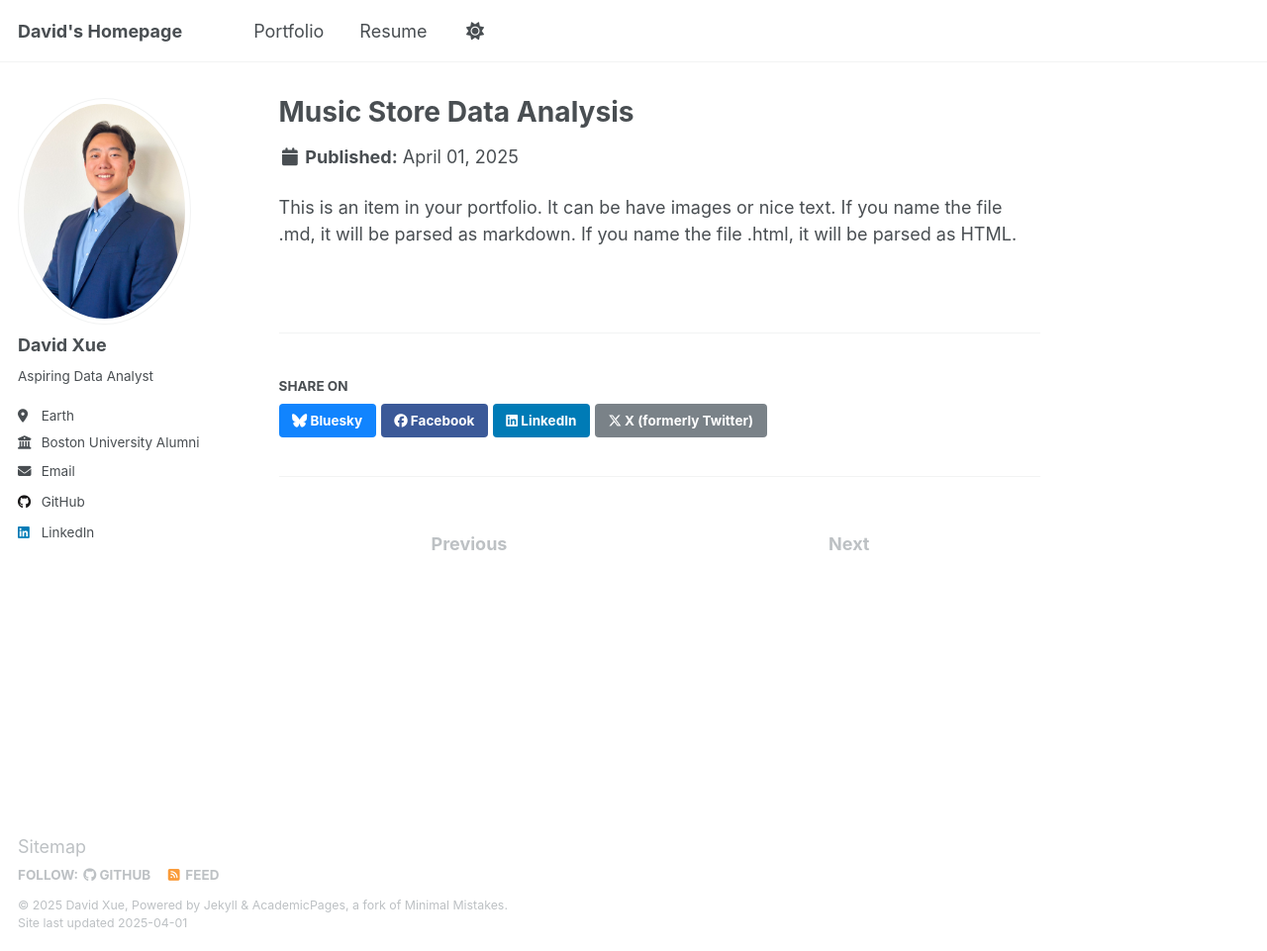
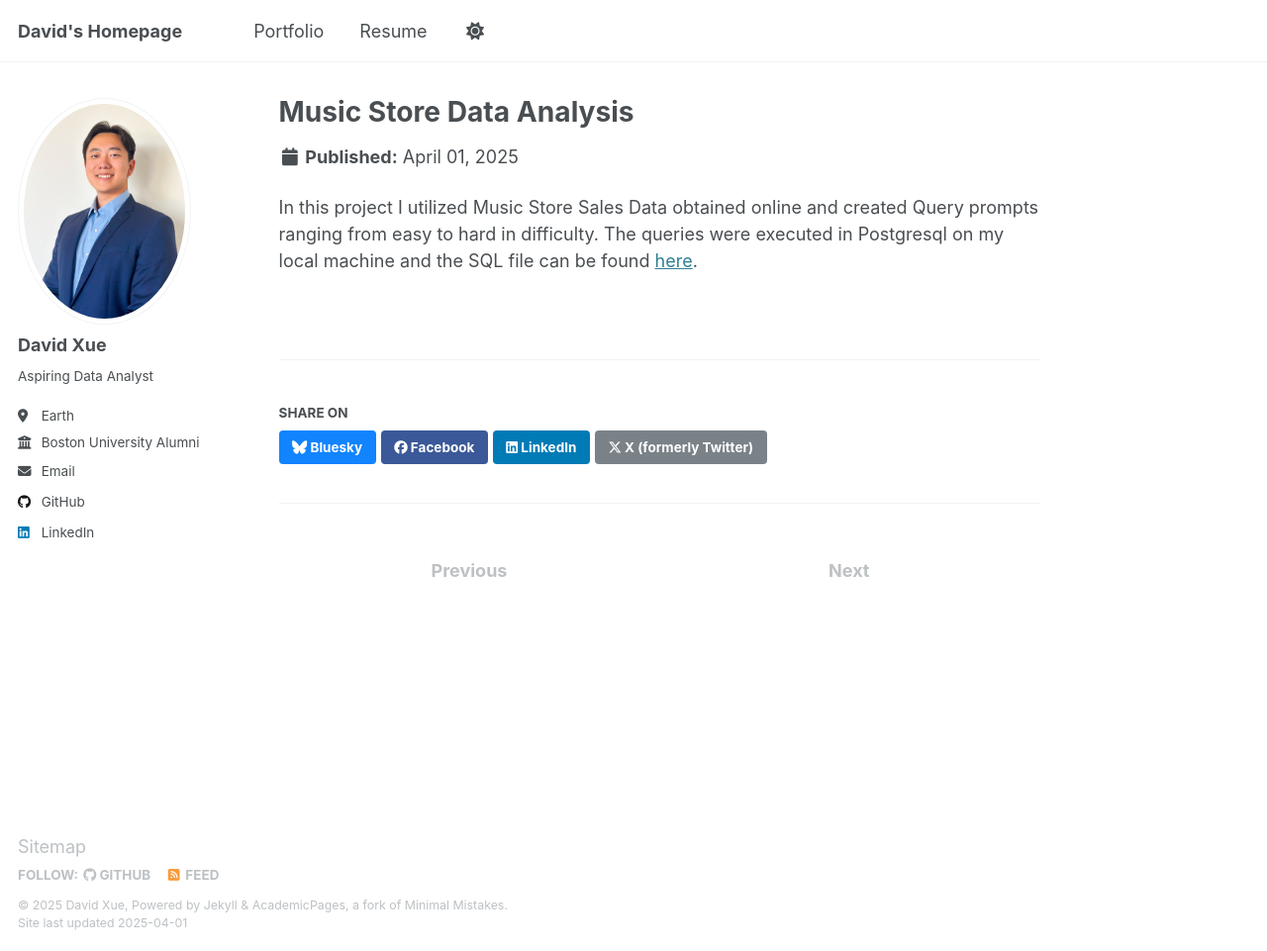
Before and after one commit to daviddxuee/daviddxuee.github.io, a Jekyll site: the page built from _portfolio/portfolio-1.md, in a window 1280 px wide and 961 px high. Shown: the whole window at 99% size. Built offline with Jekyll 4.4.1, drawn with Linux system fonts in a browser that asks for light colours.

Commit message:
Update portfolio-1.md

```diff
--- a/_portfolio/portfolio-1.md
+++ b/_portfolio/portfolio-1.md
@@ -4,4 +4,4 @@ excerpt: "SQL Queries using Postgresql analyzing raw data from a Music Store Sal
 collection: portfolio
 ---
 
-This is an item in your portfolio. It can be have images or nice text. If you name the file .md, it will be parsed as markdown. If you name the file .html, it will be parsed as HTML.
+In this project I utilized Music Store Sales Data obtained online and created Query prompts ranging from easy to hard in difficulty. The queries were executed in Postgresql on my local machine and the SQL file can be found [here](https://github.com/daviddxuee/SQL_MUSIC_STORE).
```
